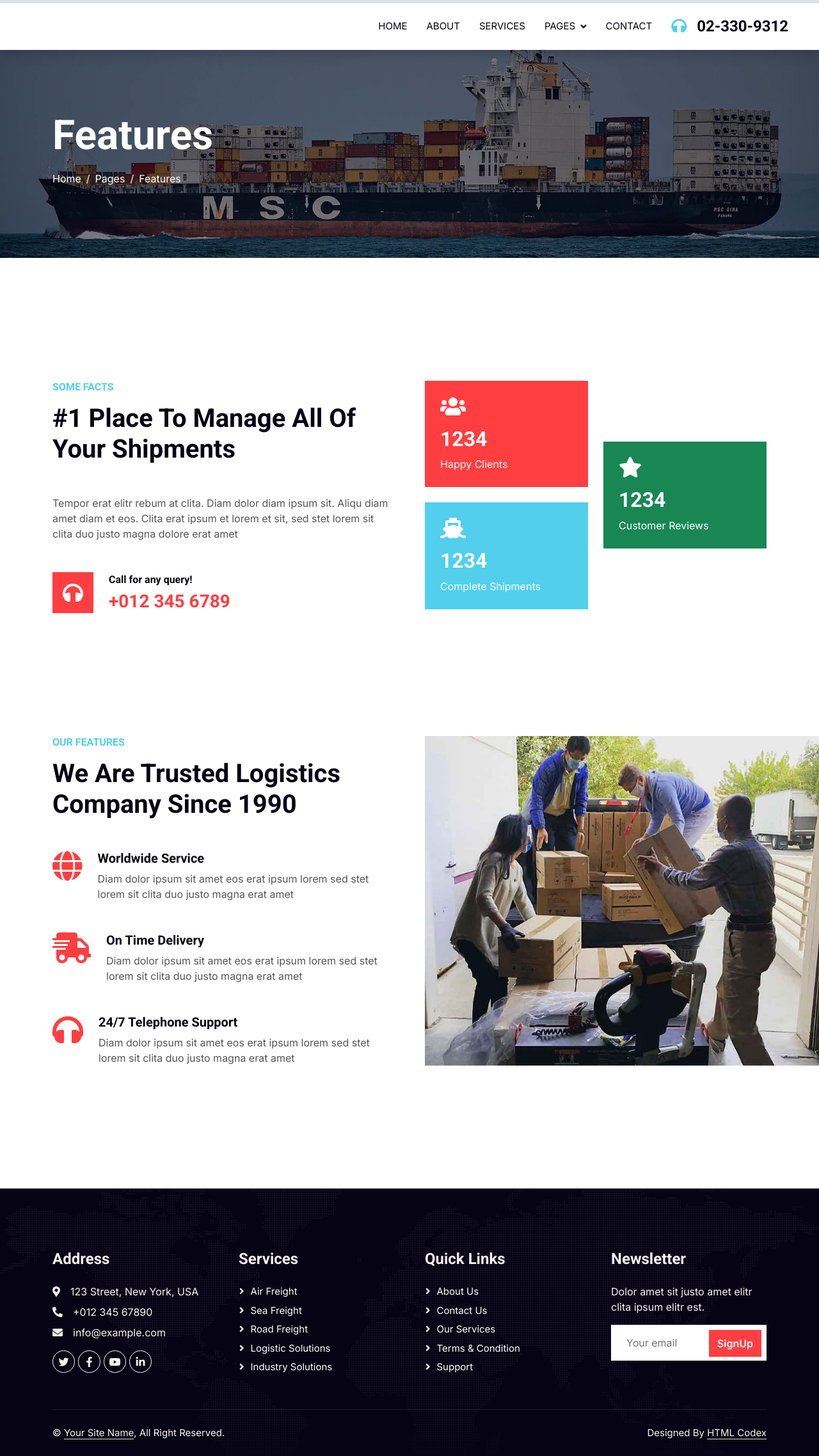
After one commit to khunton2/sslproject150, a PHP site: page /feature.php in a window 1280 px wide. The commit adds this page. Shown: the whole page at 64% size. Run offline with PHP 8.4, Linux system fonts and the light colour scheme; some libraries are stand-ins or nearby versions.

Commit message:
edit nav

```diff
--- /dev/null
+++ b/feature.php
@@ -0,0 +1,225 @@
+<!DOCTYPE html>
+<html lang="en">
+
+<head>
+    <meta charset="utf-8">
+    <title>Logistica - Shipping Company Website Template</title>
+    <meta content="width=device-width, initial-scale=1.0" name="viewport">
+    <meta content="" name="keywords">
+    <meta content="" name="description">
+
+    <!-- Favicon -->
+    <link href="img/favicon.ico" rel="icon">
+
+    <!-- Google Web Fonts -->
+    <link rel="preconnect" href="https://fonts.googleapis.com">
+    <link rel="preconnect" href="https://fonts.gstatic.com" crossorigin>
+    <link href="https://fonts.googleapis.com/css2?family=Inter:wght@400;600&family=Roboto:wght@500;700&display=swap" rel="stylesheet">
+
+    <!-- Icon Font Stylesheet -->
+    <link href="https://cdnjs.cloudflare.com/ajax/libs/font-awesome/5.10.0/css/all.min.css" rel="stylesheet">
+    <link href="https://cdn.jsdelivr.net/npm/bootstrap-icons@1.4.1/font/bootstrap-icons.css" rel="stylesheet">
+
+    <!-- Libraries Stylesheet -->
+    <link href="lib/animate/animate.min.css" rel="stylesheet">
+    <link href="lib/owlcarousel/assets/owl.carousel.min.css" rel="stylesheet">
+
+    <!-- Customized Bootstrap Stylesheet -->
+    <link href="css/bootstrap.min.css" rel="stylesheet">
+
+    <!-- Template Stylesheet -->
+    <link href="css/style.css" rel="stylesheet">
+</head>
+
+<body>
+    <!-- Spinner Start -->
+    <div id="spinner" class="show bg-white position-fixed translate-middle w-100 vh-100 top-50 start-50 d-flex align-items-center justify-content-center">
+        <div class="spinner-grow text-primary" style="width: 3rem; height: 3rem;" role="status">
+            <span class="sr-only">Loading...</span>
+        </div>
+    </div>
+    <!-- Spinner End -->
+
+
+        <!-- Navbar Start -->
+        <?php require_once 'nav/nav.php' ?>
+        <!-- Navbar End -->
+
+    <!-- Page Header Start -->
+    <div class="container-fluid page-header py-5" style="margin-bottom: 6rem;">
+        <div class="container py-5">
+            <h1 class="display-3 text-white mb-3 animated slideInDown">Features</h1>
+            <nav aria-label="breadcrumb animated slideInDown">
+                <ol class="breadcrumb">
+                    <li class="breadcrumb-item"><a class="text-white" href="#">Home</a></li>
+                    <li class="breadcrumb-item"><a class="text-white" href="#">Pages</a></li>
+                    <li class="breadcrumb-item text-white active" aria-current="page">Features</li>
+                </ol>
+            </nav>
+        </div>
+    </div>
+    <!-- Page Header End -->
+
+
+    <!-- Fact Start -->
+    <div class="container-xxl py-5">
+        <div class="container py-5">
+            <div class="row g-5">
+                <div class="col-lg-6 wow fadeInUp" data-wow-delay="0.1s">
+                    <h6 class="text-secondary text-uppercase mb-3">Some Facts</h6>
+                    <h1 class="mb-5">#1 Place To Manage All Of Your Shipments</h1>
+                    <p class="mb-5">Tempor erat elitr rebum at clita. Diam dolor diam ipsum sit. Aliqu diam amet diam et eos. Clita erat ipsum et lorem et sit, sed stet lorem sit clita duo justo magna dolore erat amet</p>
+                    <div class="d-flex align-items-center">
+                        <i class="fa fa-headphones fa-2x flex-shrink-0 bg-primary p-3 text-white"></i>
+                        <div class="ps-4">
+                            <h6>Call for any query!</h6>
+                            <h3 class="text-primary m-0">+012 345 6789</h3>
+                        </div>
+                    </div>
+                </div>
+                <div class="col-lg-6">
+                    <div class="row g-4 align-items-center">
+                        <div class="col-sm-6">
+                            <div class="bg-primary p-4 mb-4 wow fadeIn" data-wow-delay="0.3s">
+                                <i class="fa fa-users fa-2x text-white mb-3"></i>
+                                <h2 class="text-white mb-2" data-toggle="counter-up">1234</h2>
+                                <p class="text-white mb-0">Happy Clients</p>
+                            </div>
+                            <div class="bg-secondary p-4 wow fadeIn" data-wow-delay="0.5s">
+                                <i class="fa fa-ship fa-2x text-white mb-3"></i>
+                                <h2 class="text-white mb-2" data-toggle="counter-up">1234</h2>
+                                <p class="text-white mb-0">Complete Shipments</p>
+                            </div>
+                        </div>
+                        <div class="col-sm-6">
+                            <div class="bg-success p-4 wow fadeIn" data-wow-delay="0.7s">
+                                <i class="fa fa-star fa-2x text-white mb-3"></i>
+                                <h2 class="text-white mb-2" data-toggle="counter-up">1234</h2>
+                                <p class="text-white mb-0">Customer Reviews</p>
+                            </div>
+                        </div>
+                    </div>
+                </div>
+            </div>
+        </div>
+    </div>
+    <!-- Fact End -->
+
+
+    <!-- Feature Start -->
+    <div class="container-fluid overflow-hidden py-5 px-lg-0">
+        <div class="container feature py-5 px-lg-0">
+            <div class="row g-5 mx-lg-0">
+                <div class="col-lg-6 feature-text wow fadeInUp" data-wow-delay="0.1s">
+                    <h6 class="text-secondary text-uppercase mb-3">Our Features</h6>
+                    <h1 class="mb-5">We Are Trusted Logistics Company Since 1990</h1>
+                    <div class="d-flex mb-5 wow fadeInUp" data-wow-delay="0.3s">
+                        <i class="fa fa-globe text-primary fa-3x flex-shrink-0"></i>
+                        <div class="ms-4">
+                            <h5>Worldwide Service</h5>
+                            <p class="mb-0">Diam dolor ipsum sit amet eos erat ipsum lorem sed stet lorem sit clita duo justo magna erat amet</p>
+                        </div>
+                    </div>
+                    <div class="d-flex mb-5 wow fadeIn" data-wow-delay="0.5s">
+                        <i class="fa fa-shipping-fast text-primary fa-3x flex-shrink-0"></i>
+                        <div class="ms-4">
+                            <h5>On Time Delivery</h5>
+                            <p class="mb-0">Diam dolor ipsum sit amet eos erat ipsum lorem sed stet lorem sit clita duo justo magna erat amet</p>
+                        </div>
+                    </div>
+                    <div class="d-flex mb-0 wow fadeInUp" data-wow-delay="0.7s">
+                        <i class="fa fa-headphones text-primary fa-3x flex-shrink-0"></i>
+                        <div class="ms-4">
+                            <h5>24/7 Telephone Support</h5>
+                            <p class="mb-0">Diam dolor ipsum sit amet eos erat ipsum lorem sed stet lorem sit clita duo justo magna erat amet</p>
+                        </div>
+                    </div>
+                </div>
+                <div class="col-lg-6 pe-lg-0 wow fadeInRight" data-wow-delay="0.1s" style="min-height: 400px;">
+                    <div class="position-relative h-100">
+                        <img class="position-absolute img-fluid w-100 h-100" src="img/feature.jpg" style="object-fit: cover;" alt="">
+                    </div>
+                </div>
+            </div>
+        </div>
+    </div>
+    <!-- Feature End -->
+
+
+    <!-- Footer Start -->
+    <div class="container-fluid bg-dark text-light footer pt-5 wow fadeIn" data-wow-delay="0.1s" style="margin-top: 6rem;">
+        <div class="container py-5">
+            <div class="row g-5">
+                <div class="col-lg-3 col-md-6">
+                    <h4 class="text-light mb-4">Address</h4>
+                    <p class="mb-2"><i class="fa fa-map-marker-alt me-3"></i>123 Street, New York, USA</p>
+                    <p class="mb-2"><i class="fa fa-phone-alt me-3"></i>+012 345 67890</p>
+                    <p class="mb-2"><i class="fa fa-envelope me-3"></i>info@example.com</p>
+                    <div class="d-flex pt-2">
+                        <a class="btn btn-outline-light btn-social" href=""><i class="fab fa-twitter"></i></a>
+                        <a class="btn btn-outline-light btn-social" href=""><i class="fab fa-facebook-f"></i></a>
+                        <a class="btn btn-outline-light btn-social" href=""><i class="fab fa-youtube"></i></a>
+                        <a class="btn btn-outline-light btn-social" href=""><i class="fab fa-linkedin-in"></i></a>
+                    </div>
+                </div>
+                <div class="col-lg-3 col-md-6">
+                    <h4 class="text-light mb-4">Services</h4>
+                    <a class="btn btn-link" href="">Air Freight</a>
+                    <a class="btn btn-link" href="">Sea Freight</a>
+                    <a class="btn btn-link" href="">Road Freight</a>
+                    <a class="btn btn-link" href="">Logistic Solutions</a>
+                    <a class="btn btn-link" href="">Industry solutions</a>
+                </div>
+                <div class="col-lg-3 col-md-6">
+                    <h4 class="text-light mb-4">Quick Links</h4>
+                    <a class="btn btn-link" href="">About Us</a>
+                    <a class="btn btn-link" href="">Contact Us</a>
+                    <a class="btn btn-link" href="">Our Services</a>
+                    <a class="btn btn-link" href="">Terms & Condition</a>
+                    <a class="btn btn-link" href="">Support</a>
+                </div>
+                <div class="col-lg-3 col-md-6">
+                    <h4 class="text-light mb-4">Newsletter</h4>
+                    <p>Dolor amet sit justo amet elitr clita ipsum elitr est.</p>
+                    <div class="position-relative mx-auto" style="max-width: 400px;">
+                        <input class="form-control border-0 w-100 py-3 ps-4 pe-5" type="text" placeholder="Your email">
+                        <button type="button" class="btn btn-primary py-2 position-absolute top-0 end-0 mt-2 me-2">SignUp</button>
+                    </div>
+                </div>
+            </div>
+        </div>
+        <div class="container">
+            <div class="copyright">
+                <div class="row">
+                    <div class="col-md-6 text-center text-md-start mb-3 mb-md-0">
+                        &copy; <a class="border-bottom" href="#">Your Site Name</a>, All Right Reserved.
+                    </div>
+                    <div class="col-md-6 text-center text-md-end">
+                        <!--/*** This template is free as long as you keep the footer author’s credit link/attribution link/backlink. If you'd like to use the template without the footer author’s credit link/attribution link/backlink, you can purchase the Credit Removal License from "https://htmlcodex.com/credit-removal". Thank you for your support. ***/-->
+                        Designed By <a class="border-bottom" href="https://htmlcodex.com">HTML Codex</a>
+                    </div>
+                </div>
+            </div>
+        </div>
+    </div>
+    <!-- Footer End -->
+
+
+    <!-- Back to Top -->
+    <a href="#" class="btn btn-lg btn-primary btn-lg-square rounded-0 back-to-top"><i class="bi bi-arrow-up"></i></a>
+
+
+    <!-- JavaScript Libraries -->
+    <script src="https://code.jquery.com/jquery-3.4.1.min.js"></script>
+    <script src="https://cdn.jsdelivr.net/npm/bootstrap@5.0.0/dist/js/bootstrap.bundle.min.js"></script>
+    <script src="lib/wow/wow.min.js"></script>
+    <script src="lib/easing/easing.min.js"></script>
+    <script src="lib/waypoints/waypoints.min.js"></script>
+    <script src="lib/counterup/counterup.min.js"></script>
+    <script src="lib/owlcarousel/owl.carousel.min.js"></script>
+
+    <!-- Template Javascript -->
+    <script src="js/main.js"></script>
+</body>
+
+</html>
--- a/nav/nav.php
+++ b/nav/nav.php
@@ -8,9 +8,9 @@
         </button> -->
         <div class="collapse navbar-collapse" id="navbarCollapse">
             <div class="navbar-nav ms-auto p-4 p-lg-0">
-                <a href="index.html" class="nav-item nav-link ">Home</a>
-                <a href="about.html" class="nav-item nav-link">About</a>
-                <a href="service.html" class="nav-item nav-link">Services</a>
+                <a href="index.php" class="nav-item nav-link ">Home</a>
+                <a href="about.php" class="nav-item nav-link">About</a>
+                <a href="service.php" class="nav-item nav-link">Services</a>
                 <div class="nav-item dropdown">
                     <a href="#" class="nav-link dropdown-toggle" data-bs-toggle="dropdown">Pages</a>
                     <div class="dropdown-menu fade-up m-0">
```
Also changed, not shown: about.php (renamed from about.html, +2 -30 lines), contact.php (renamed from contact.html, +2 -30 lines), service.php (renamed from service.html, +1 -28 lines).
